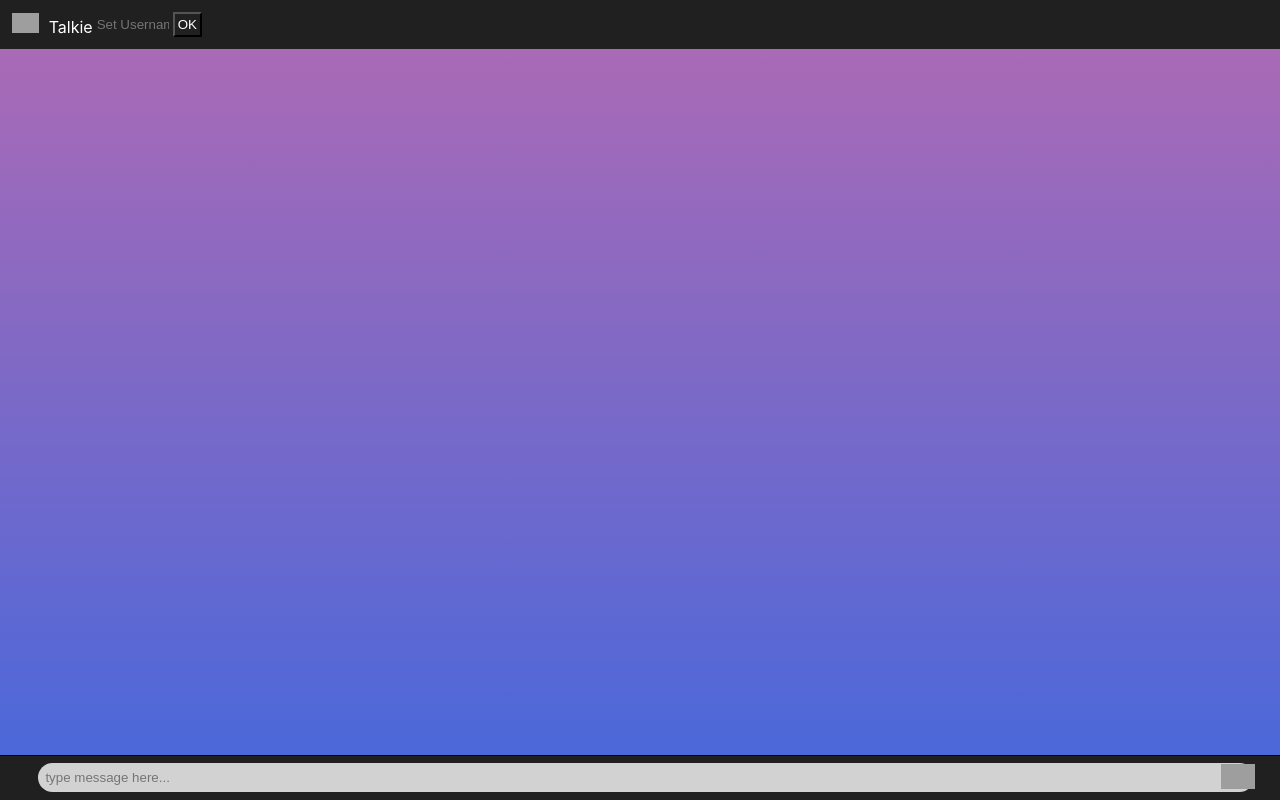
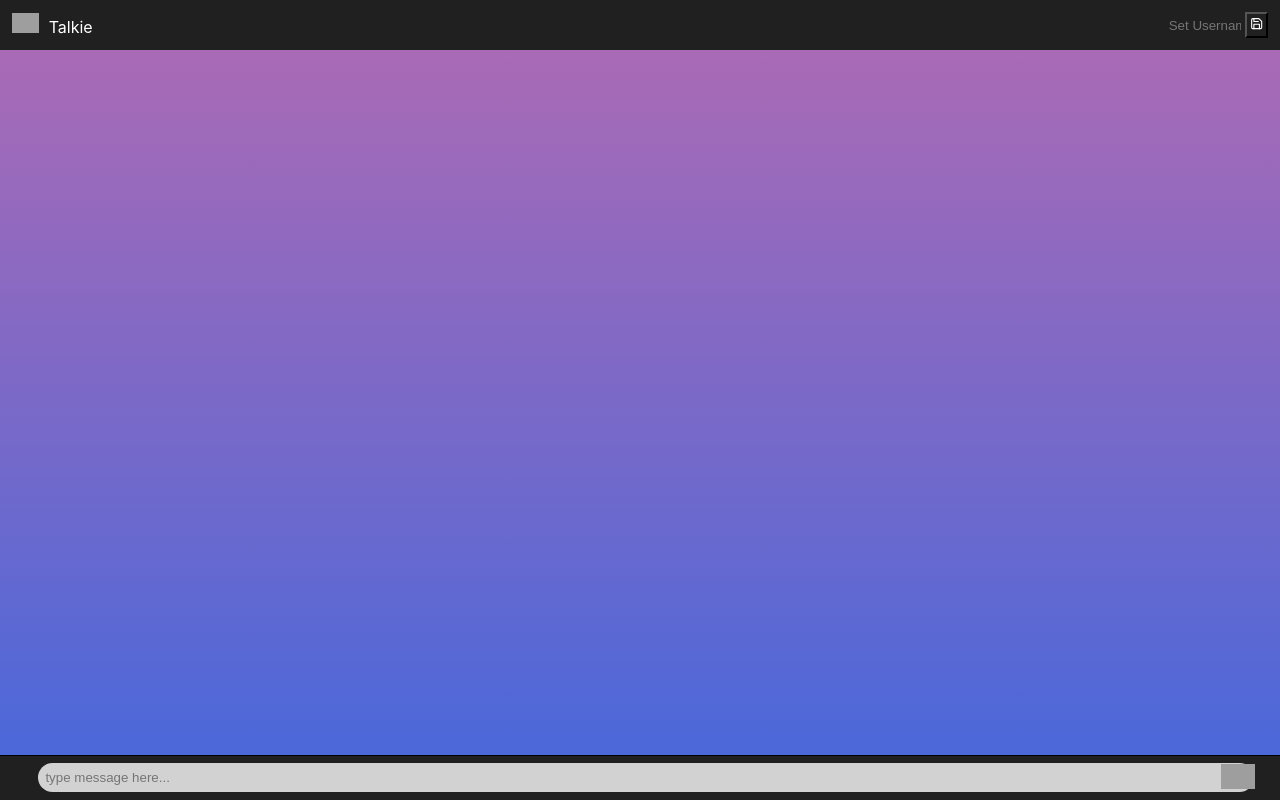
Before and after one commit to boone1000/chatter2020, a React (Create React App) app: page / in a window 1280 px wide. Built offline with nearby package versions, Linux system fonts and the light colour scheme; grey boxes are pictures that could not be loaded.

Commit message:
class jan 22

```diff
--- a/src/App.css
+++ b/src/App.css
@@ -25,12 +25,15 @@ header{
   background: rgb(32, 32, 32);
   display: flex;
   align-items: center;
+  display: flex;
+  justify-content: space-between;
 
 }
 
 header img {
   height:20px;
   margin-right: 10px;
+
 }
 
 .textInput{
@@ -97,7 +100,6 @@ in order to use calc*/
 .login{
   position:relative;
   display:flex;
-  /*margin-left:70%;*/
   justify-content: flex-end;
 }
 
--- a/src/App.js
+++ b/src/App.js
@@ -1,7 +1,7 @@
 import React, {useState} from 'react';
 import logo from './logo.svg';
 import './App.css';
-import NamePicker from './namePicker.js'
+import NamePicker from './namePicker.js';
 
 
 function App() {
@@ -17,7 +17,7 @@ function App() {
       />
       Talkie
     </div>
-    <NamePicker onSend={(userName)=>{setName()}}/>
+    <NamePicker onSave={(userName)=>{setName()}}/>
   </header>
 
   <div className="allMessages">
--- a/src/namePicker.js
+++ b/src/namePicker.js
@@ -1,21 +1,29 @@
 import React, {useState} from 'react';
+import { FiEdit, FiSave } from 'react-icons/fi';
 
-function NamePicker(username) {
-    const[editName, setEditName] = useState(false)
+function NamePicker(props) {
+    const[showName, setShowName] = useState(false)
     const[name, setName] = useState('')
 
     return <div className='login'>
         <input className='inputName'
             value={name}
             placeholder='Set Username'
-            onChange={e=> setName(e.target.value)}>
+            style={{display: showName ? 'none' : 'flex'}}
+            onChange={e=> setName(e.target.value)}
+            onKeyPress={e=>{
+                if (e.key==='Enter') props.onSave(name)
+            }}>
         </input>
+
+        {showName && <div>{name}</div>}
+
         <button className='submitName'
             onClick={()=>{
-                username.onSend(name)
-                setName('')
+                if(name) props.onSave(name)
+                setShowName(!showName) /*this makes it toggle */
             }}>
-            OK
+            {showName ? <FiEdit/> : <FiSave />}
         </button>
     </div>
 }
```
